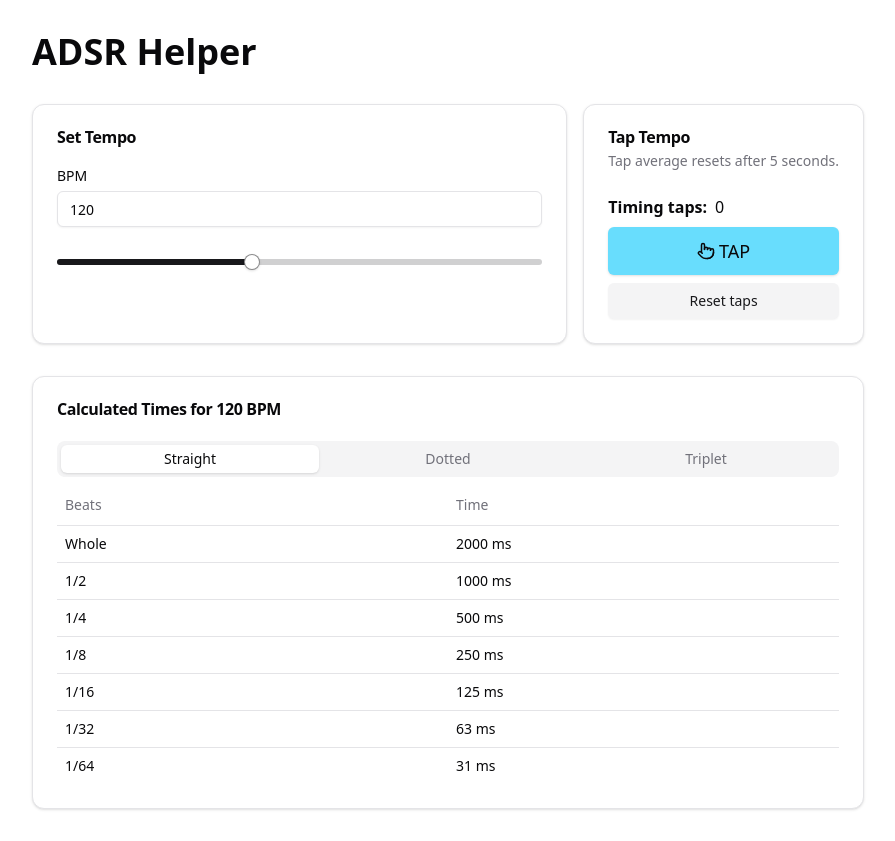
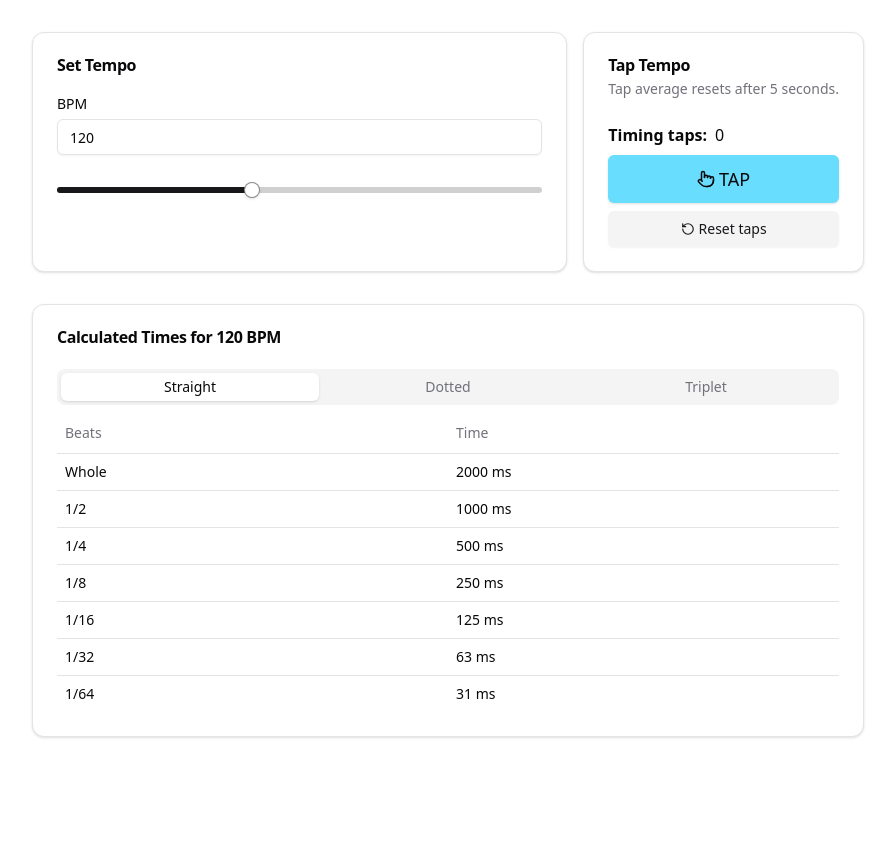
Before and after one commit to colinhemphill/clamor, a React (Vite) app: page / in a window 1280 px wide. Shown: the whole page, without its empty margins (192-1087 px from the left). After the commit the page ends 800 px from the top, so only its background shows below. Built offline with nearby package versions, Linux system fonts and the light colour scheme.

Commit message:
App sizing.

```diff
--- a/index.html
+++ b/index.html
@@ -8,7 +8,7 @@
   </head>
 
   <body class="bg-background text-foreground">
-    <div id="root"></div>
+    <div class="py-8" id="root"></div>
     <script type="module" src="/src/main.tsx"></script>
   </body>
 </html>
--- a/src-tauri/tauri.conf.json
+++ b/src-tauri/tauri.conf.json
@@ -36,10 +36,11 @@
     "windows": [
       {
         "fullscreen": false,
+        "center": true,
         "resizable": true,
-        "title": "adsr-helper",
+        "title": "ADSR Helper",
         "width": 800,
-        "height": 600
+        "height": 800
       }
     ]
   }
--- a/src/App.tsx
+++ b/src/App.tsx
@@ -1,26 +1,13 @@
-import Heading from '@/components/Heading';
 import Tempo from '@/components/Tempo';
 import TimeChart from '@/components/TimeChart';
 import { Toaster } from '@/components/ui/toaster';
 
 export default function App() {
   return (
-    <>
-      <div className="py-8">
-        <div className="container max-w-screen-lg">
-          <Heading level={1}>ADSR Helper</Heading>
-
-          <div className="mt-8">
-            <Tempo />
-          </div>
-
-          <div className="mt-8">
-            <TimeChart />
-          </div>
-        </div>
-      </div>
-
+    <div className="container max-w-screen-lg">
+      <Tempo />
+      <TimeChart />
       <Toaster />
-    </>
+    </div>
   );
 }
--- a/src/components/Tempo.tsx
+++ b/src/components/Tempo.tsx
@@ -18,7 +18,7 @@ import {
   tempoAtom,
 } from '@/state/tempo';
 import { useAtom, useSetAtom } from 'jotai';
-import { Pointer } from 'lucide-react';
+import { Pointer, RotateCcw } from 'lucide-react';
 import { useEffect } from 'react';
 
 let timeout: NodeJS.Timeout;
@@ -126,6 +126,7 @@ export default function Tempo() {
             }}
             variant="secondary"
           >
+            <RotateCcw className="mr-1" size="1em" />
             Reset taps
           </Button>
         </CardContent>
--- a/src/components/TimeChart.tsx
+++ b/src/components/TimeChart.tsx
@@ -65,7 +65,7 @@ export default function TimeChart() {
   );
 
   return (
-    <Card>
+    <Card className="mt-8">
       <CardHeader>
         <CardTitle>Calculated Times for {tempo} BPM</CardTitle>
       </CardHeader>
```
